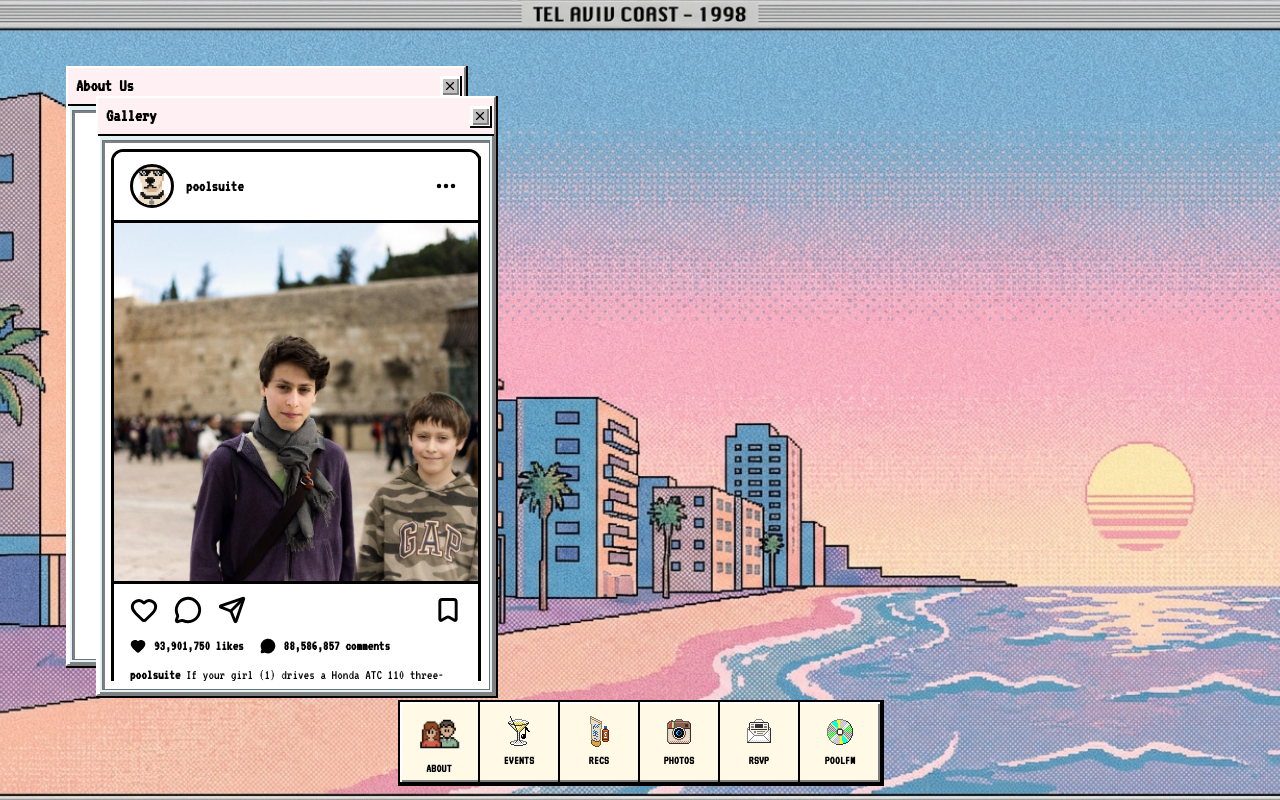
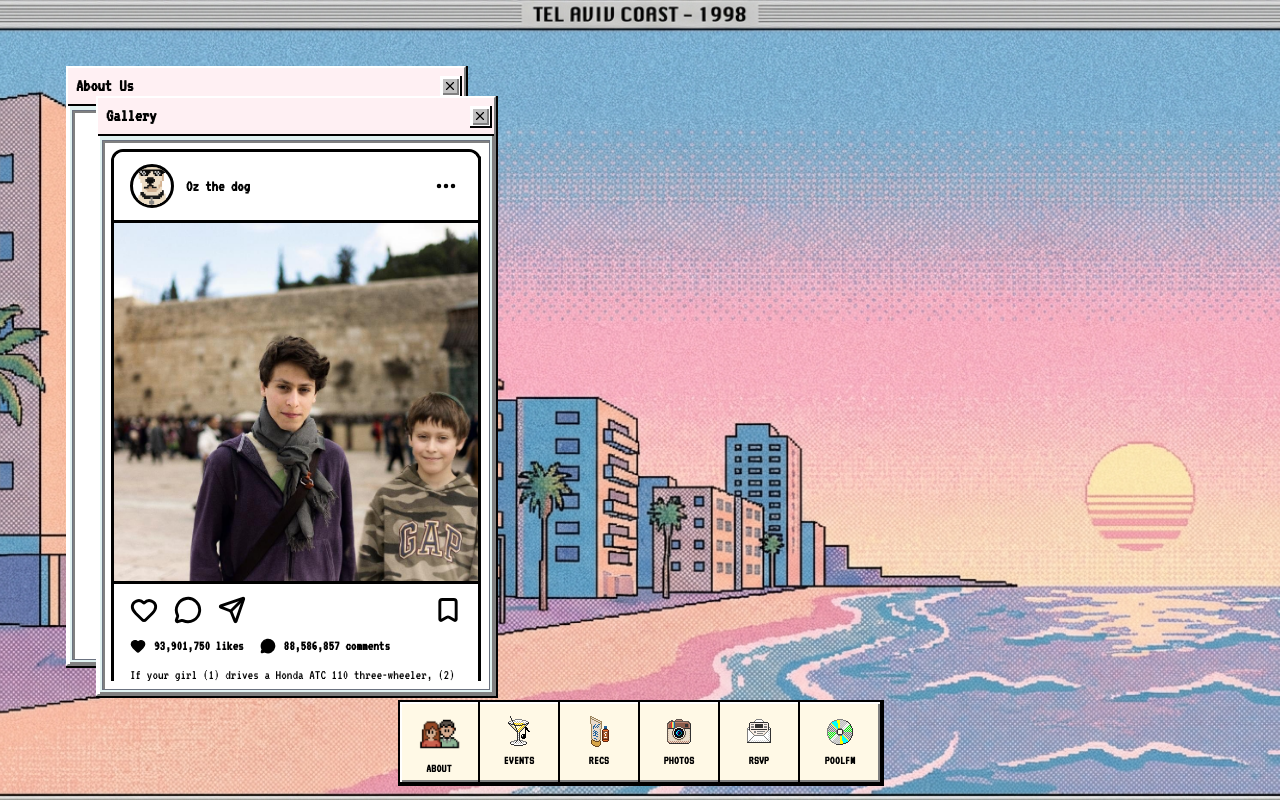
Before and after one commit to jacksgreen/jack-alex-weddding, a React (Vite) app: page / in a window 1280 px wide. Both pictures are taken after a click on the element "PHOTOS". Built offline with nearby package versions, Linux system fonts and the light colour scheme.

Commit message:
oz the dog

```diff
--- a/src/components/apps/Photos.tsx
+++ b/src/components/apps/Photos.tsx
@@ -14,7 +14,6 @@ const mockPhotos = [
     id: 1,
     url: "/photos/jack_1.jpeg",
     alt: "Jack & Alex 1",
-    username: "poolsuite",
     likes: "93901750",
     comments: "88586857",
     caption:
@@ -25,7 +24,6 @@ const mockPhotos = [
     id: 2,
     url: "/photos/jack_2.jpeg",
     alt: "Jack & Alex 2",
-    username: "poolsuite",
     likes: "93901750",
     comments: "88586857",
     caption: "Forever starts now 💍",
@@ -35,7 +33,6 @@ const mockPhotos = [
     id: 3,
     url: "/photos/jack_3.jpeg",
     alt: "Jack & Alex 3",
-    username: "poolsuite",
     likes: "93901750",
     comments: "88586857",
     caption: "Celebrating with our favorite people 🎉",
@@ -45,7 +42,6 @@ const mockPhotos = [
     id: 4,
     url: "/photos/jack_4.jpeg",
     alt: "Jack & Alex 4",
-    username: "poolsuite",
     likes: "93901750",
     comments: "88586857",
     caption: "Just married! 👰🤵",
@@ -55,7 +51,6 @@ const mockPhotos = [
     id: 5,
     url: "/photos/jack_5.jpeg",
     alt: "Jack & Alex 5",
-    username: "poolsuite",
     likes: "93901750",
     comments: "88586857",
     caption: "What a magical evening 🌙",
@@ -65,7 +60,6 @@ const mockPhotos = [
     id: 6,
     url: "/photos/jack_6.jpeg",
     alt: "Jack & Alex 6",
-    username: "poolsuite",
     likes: "93901750",
     comments: "88586857",
     caption: "Dancing the night away 💃🕺",
@@ -75,7 +69,6 @@ const mockPhotos = [
     id: 7,
     url: "/photos/jack_7.jpeg",
     alt: "Jack & Alex 7",
-    username: "poolsuite",
     likes: "93901750",
     comments: "88586857",
     caption: "Golden hour perfection 🌅",
@@ -85,7 +78,6 @@ const mockPhotos = [
     id: 8,
     url: "/photos/jack_8.jpeg",
     alt: "Jack & Alex 8",
-    username: "poolsuite",
     likes: "93901750",
     comments: "88586857",
     caption: "Thank you to everyone who made this day special ❤️",
@@ -134,7 +126,7 @@ const Photos = () => {
                 />
               </div>
               {/* Username */}
-              <div className="font-bold text-base">{photo.username}</div>
+              <div className="font-bold text-base">Oz the dog</div>
             </div>
             <button className="p-1 hover:bg-gray-100 rounded">
               <MoreHorizontal
```
